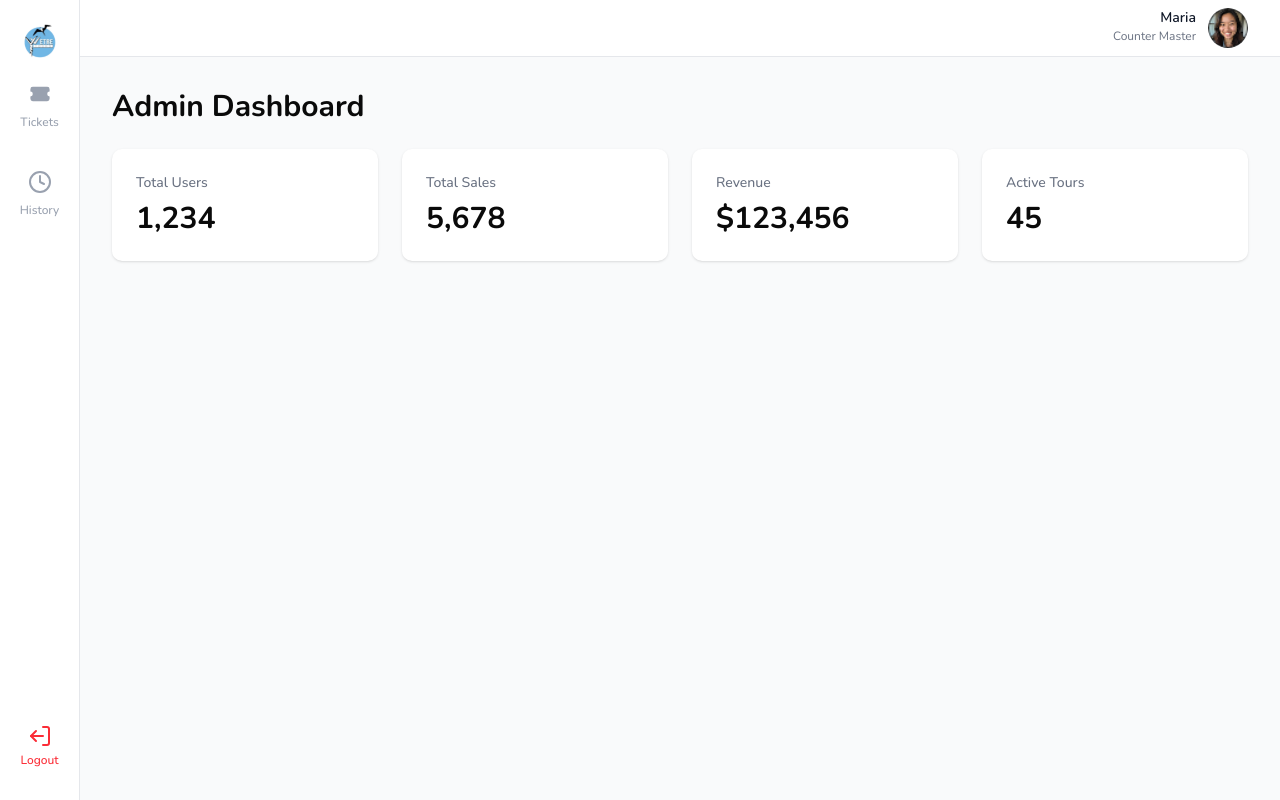
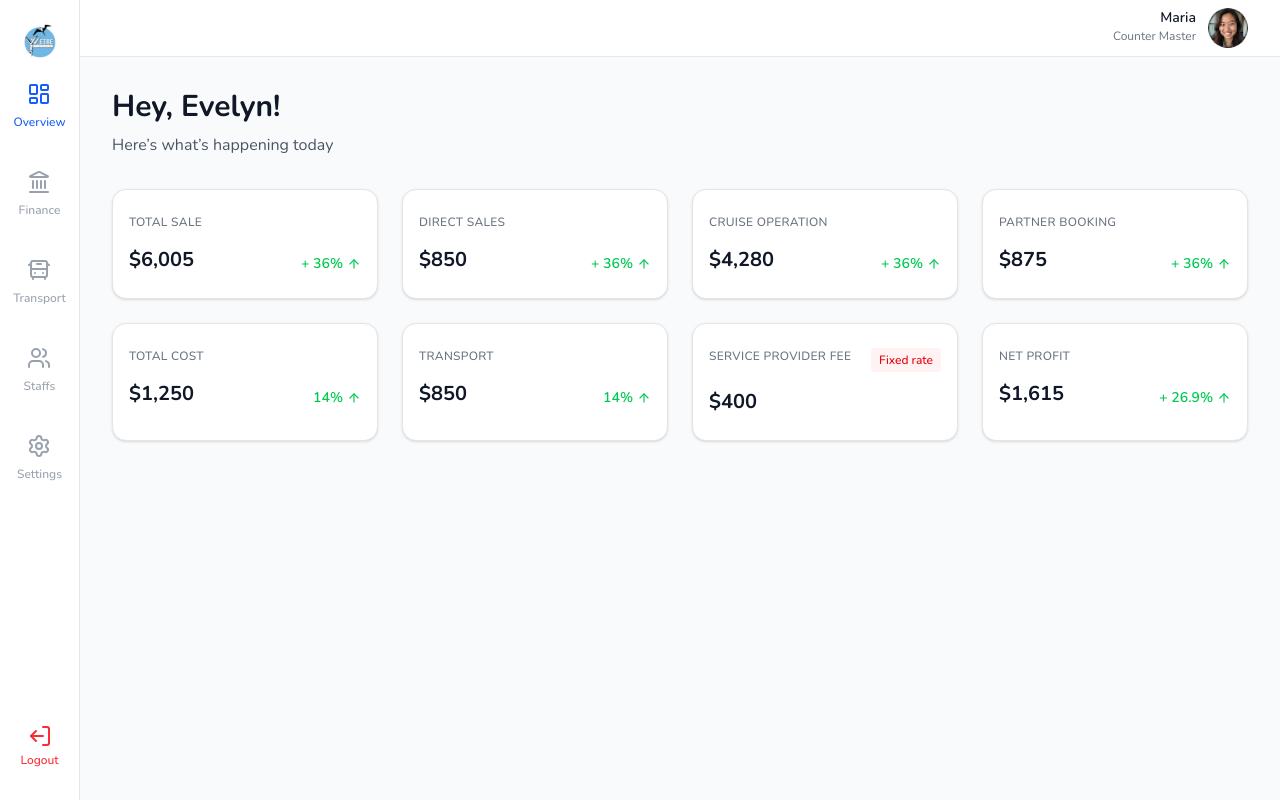
Before and after one commit to suman-chandra-barman/etre-tours-frontend, a Next.js app: page /admin in a window 1280 px wide. Built offline with nearby package versions, Linux system fonts and the light colour scheme.

Commit message:
feat: implement admin dashboard with dynamic stats and loading state

```diff
--- a/app/(admin)/admin/page.tsx
+++ b/app/(admin)/admin/page.tsx
@@ -1,24 +1,153 @@
+"use client";
+
+import { StatCard } from "@/components/admin/cards/StatCard";
+import { DashboardStats, StatCardData } from "@/types/admin";
+import { useEffect, useState } from "react";
+
+// Helper function to format currency
+const formatCurrency = (amount: number): string => {
+  return `$${amount.toLocaleString()}`;
+};
+
+// Helper function to parse trend string and determine if positive
+const parseTrend = (trendStr: string) => {
+  const isPositive = !trendStr.includes("-");
+  return {
+    value: trendStr,
+    isPositive,
+  };
+};
 
 export default function AdminPage() {
+  const [dashboardData, setDashboardData] = useState<DashboardStats | null>(
+    null
+  );
+  const [loading, setLoading] = useState(true);
+
+  // Fetch dashboard data from API
+  useEffect(() => {
+    const fetchDashboardData = async () => {
+      try {
+        // TODO: Replace with your actual API endpoint
+        // const response = await fetch('/api/admin/dashboard');
+        // const data = await response.json();
+        // setDashboardData(data);
+
+        // Mock data for demonstration (remove this when API is ready)
+        const mockData: DashboardStats = {
+          totalSale: 6005,
+          directSales: 850,
+          cruiseOperation: 4280,
+          partnerBooking: 875,
+          totalCost: 1250,
+          transport: 850,
+          serviceProviderFee: 400,
+          netProfit: 1615,
+          trends: {
+            totalSale: "+ 36%",
+            directSales: "+ 36%",
+            cruiseOperation: "+ 36%",
+            partnerBooking: "+ 36%",
+            totalCost: "14%",
+            transport: "14%",
+            netProfit: "+ 26.9%",
+          },
+        };
+        setDashboardData(mockData);
+      } catch (error) {
+        console.error("Failed to fetch dashboard data:", error);
+      } finally {
+        setLoading(false);
+      }
+    };
+
+    fetchDashboardData();
+  }, []);
+
+  // Transform API data to card format
+  const getCardData = (): StatCardData[] => {
+    if (!dashboardData) return [];
+
+    return [
+      {
+        title: "TOTAL SALE",
+        value: formatCurrency(dashboardData.totalSale),
+        trend: parseTrend(dashboardData.trends.totalSale),
+      },
+      {
+        title: "DIRECT SALES",
+        value: formatCurrency(dashboardData.directSales),
+        trend: parseTrend(dashboardData.trends.directSales),
+      },
+      {
+        title: "CRUISE OPERATION",
+        value: formatCurrency(dashboardData.cruiseOperation),
+        trend: parseTrend(dashboardData.trends.cruiseOperation),
+      },
+      {
+        title: "PARTNER BOOKING",
+        value: formatCurrency(dashboardData.partnerBooking),
+        trend: parseTrend(dashboardData.trends.partnerBooking),
+      },
+      {
+        title: "TOTAL COST",
+        value: formatCurrency(dashboardData.totalCost),
+        trend: parseTrend(dashboardData.trends.totalCost),
+      },
+      {
+        title: "TRANSPORT",
+        value: formatCurrency(dashboardData.transport),
+        trend: parseTrend(dashboardData.trends.transport),
+      },
+      {
+        title: "SERVICE PROVIDER FEE",
+        value: formatCurrency(dashboardData.serviceProviderFee),
+        badge: "Fixed rate",
+      },
+      {
+        title: "NET PROFIT",
+        value: formatCurrency(dashboardData.netProfit),
+        trend: parseTrend(dashboardData.trends.netProfit),
+      },
+    ];
+  };
+
+  if (loading) {
+    return (
+      <div className="flex-1 overflow-auto p-8">
+        <div className="flex items-center justify-center h-96">
+          <p className="text-gray-500">Loading dashboard...</p>
+        </div>
+      </div>
+    );
+  }
+
+  const cardData = getCardData();
+
   return (
-    <div className="flex-1 overflow-auto p-8">
-      <h1 className="text-3xl font-bold mb-6">Admin Dashboard</h1>
-      <div className="grid grid-cols-1 md:grid-cols-2 lg:grid-cols-4 gap-6">
-        <div className="bg-white p-6 rounded-lg shadow">
-          <h3 className="text-gray-500 text-sm font-medium">Total Users</h3>
-          <p className="text-3xl font-bold mt-2">1,234</p>
+    <div className="flex-1 overflow-auto p-8 bg-gray-50">
+      <div className="max-w-7xl mx-auto">
+        {/* Header */}
+        <div className="mb-8">
+          <h1 className="text-3xl font-bold text-gray-900">
+            Hey, Evelyn!
+          </h1>
+          <p className="text-gray-600 mt-2">
+            Here’s what’s happening today
+          </p>
         </div>
-        <div className="bg-white p-6 rounded-lg shadow">
-          <h3 className="text-gray-500 text-sm font-medium">Total Sales</h3>
-          <p className="text-3xl font-bold mt-2">5,678</p>
-        </div>
-        <div className="bg-white p-6 rounded-lg shadow">
-          <h3 className="text-gray-500 text-sm font-medium">Revenue</h3>
-          <p className="text-3xl font-bold mt-2">$123,456</p>
-        </div>
-        <div className="bg-white p-6 rounded-lg shadow">
-          <h3 className="text-gray-500 text-sm font-medium">Active Tours</h3>
-          <p className="text-3xl font-bold mt-2">45</p>
+
+        {/* Stats Grid */}
+        <div className="grid grid-cols-1 md:grid-cols-2 lg:grid-cols-4 gap-6">
+          {cardData.map((card, index) => (
+            <StatCard
+              key={index}
+              title={card.title}
+              value={card.value}
+              trend={card.trend}
+              badge={card.badge}
+            />
+          ))}
         </div>
       </div>
     </div>
--- /dev/null
+++ b/components/admin/cards/StatCard.tsx
@@ -0,0 +1,51 @@
+import { Card, CardContent } from "@/components/ui/card";
+import { cn } from "@/lib/utils";
+import { ArrowDown, ArrowUp } from "lucide-react";
+
+interface StatCardProps {
+  title: string;
+  value: string | number;
+  trend?: {
+    value: string;
+    isPositive: boolean;
+  };
+  badge?: string;
+}
+
+export function StatCard({ title, value, trend, badge }: StatCardProps) {
+  return (
+    <Card className="border shadow-sm">
+      <CardContent className="px-4">
+        <div className="flex flex-col gap-4">
+          {/* Header with title and badge */}
+          <div className="flex items-start justify-between">
+            <h3 className="text-xs font-medium text-gray-500 uppercase tracking-wide">
+              {title}
+            </h3>
+            {badge && (
+              <span className="text-xs px-2 py-1 rounded bg-red-50 text-red-600 font-medium">
+                {badge}
+              </span>
+            )}
+          </div>
+
+          {/* Value and trend */}
+          <div className="flex items-end justify-between">
+            <p className="text-xl font-bold text-gray-900">{value}</p>
+            {trend && (
+              <div
+                className={cn(
+                  "flex items-center gap-1 text-sm font-semibold",
+                  trend.isPositive ? "text-green-500" : "text-red-500"
+                )}
+              >
+                <span>{trend.value}</span>
+                <span>{trend.isPositive ? <ArrowUp size={14}/> : <ArrowDown />}</span>
+              </div>
+            )}
+          </div>
+        </div>
+      </CardContent>
+    </Card>
+  );
+}
--- a/contexts/UserContext.tsx
+++ b/contexts/UserContext.tsx
@@ -17,7 +17,7 @@ export function UserProvider({ children }: { children: ReactNode }) {
     id: "1",
     name: "John Doe",
     email: "john@example.com",
-    role: "direct-sales",
+    role: "admin",
   });
 
   const role = user?.role || null;
--- a/middleware.ts
+++ b/middleware.ts
@@ -35,7 +35,7 @@ const ROLE_DASHBOARD_MAP: Record<UserRole, string> = {
 function getUserRole(request: NextRequest): UserRole | null {
   // Example: Get role from cookie or session
   // const userRole = request.cookies.get("userRole")?.value;
-  const userRole = "direct-sales"; // Placeholder: replace with real logic
+  const userRole = "admin"; // Placeholder: replace with real logic
 
   // Suppress unused variable warning - request will be used when implementing actual auth
   void request;
--- /dev/null
+++ b/types/admin.ts
@@ -0,0 +1,29 @@
+export interface DashboardStats {
+  totalSale: number;
+  directSales: number;
+  cruiseOperation: number;
+  partnerBooking: number;
+  totalCost: number;
+  transport: number;
+  serviceProviderFee: number;
+  netProfit: number;
+  trends: {
+    totalSale: string;
+    directSales: string;
+    cruiseOperation: string;
+    partnerBooking: string;
+    totalCost: string;
+    transport: string;
+    netProfit: string;
+  };
+}
+
+export interface StatCardData {
+  title: string;
+  value: string | number;
+  trend?: {
+    value: string;
+    isPositive: boolean;
+  };
+  badge?: string;
+}
```
Also changed, not shown: 1 other file (tests, documents, lock files or other folders).
